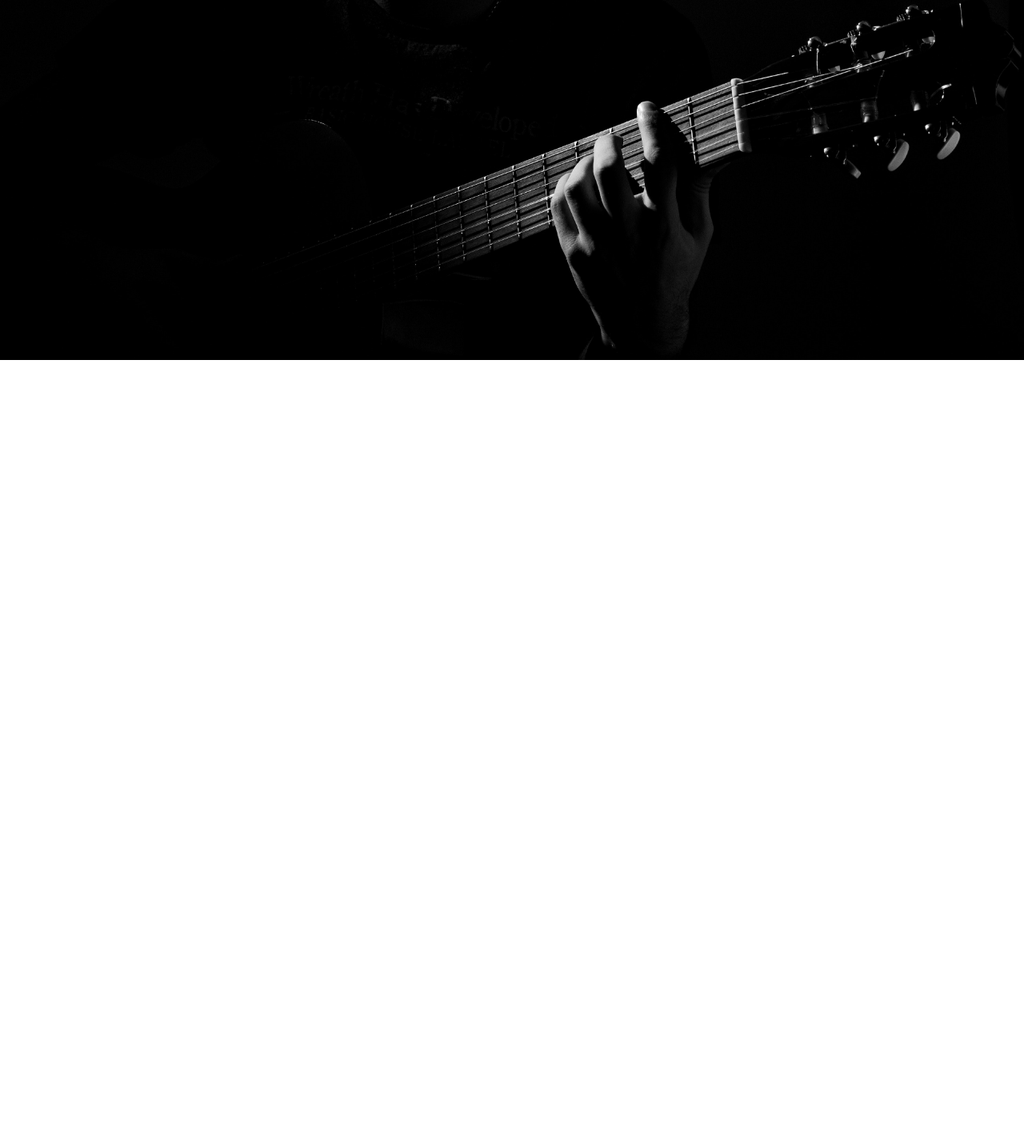
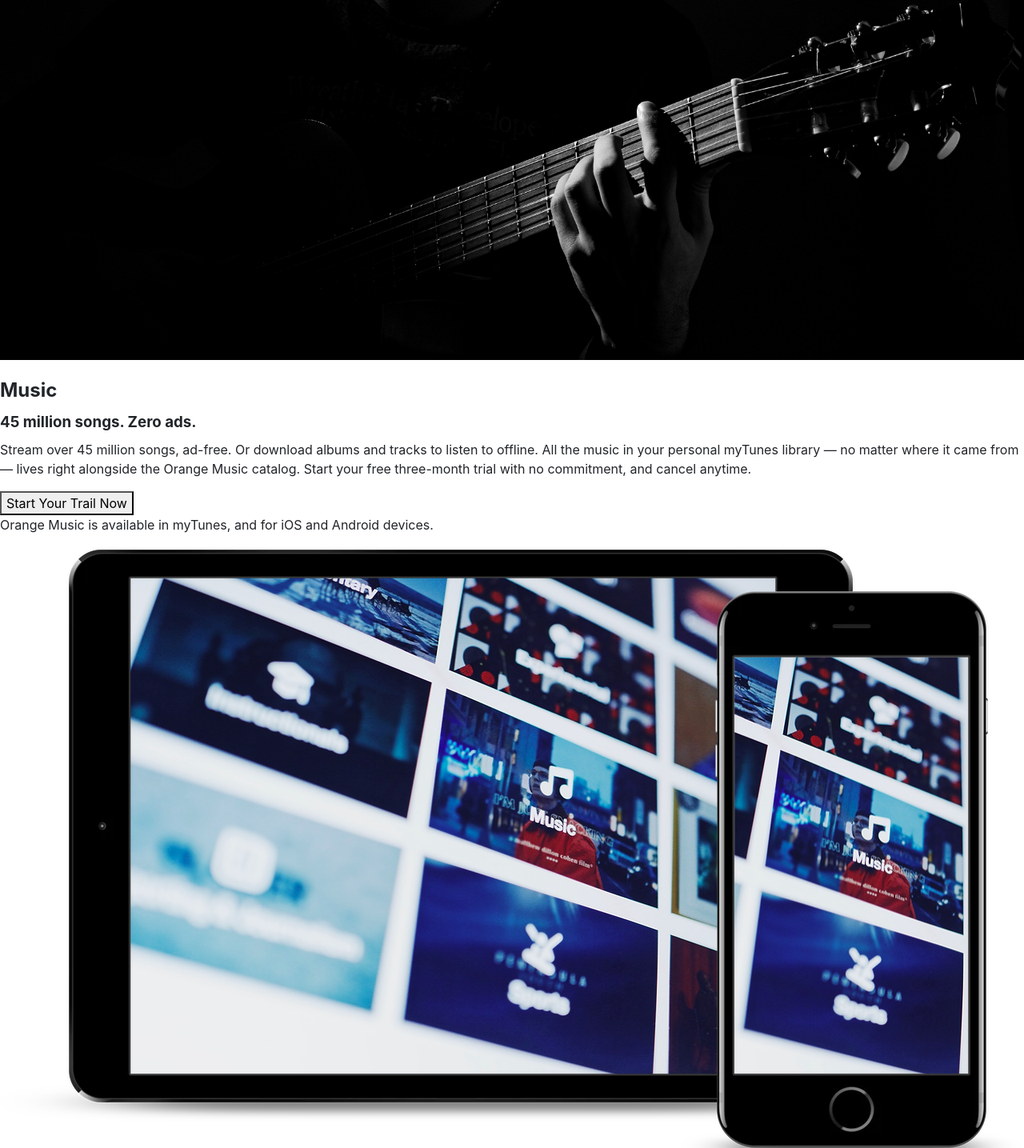
Before and after one commit to MostafaSalama/simple-myTunes-landing-page, a website with bundled scripts: page src/index.html in a window 1280 px wide. Shown: the part 400-1835 px from the top of the page at 80% size. Before the commit the page ends 870 px from the top, so only its background shows below. Built offline with nearby package versions, Linux system fonts and the light colour scheme.

Commit message:
add simple markup for music section

```diff
--- a/src/index.html
+++ b/src/index.html
@@ -31,6 +31,18 @@
         <h2>Your music, movies, and TV shows take center stage.</h2>
     </header>
 </section>
+<section id="music">
+    <h2>Music</h2>
+    <h3>45 million songs. Zero ads.</h3>
+    <p>Stream over 45 million songs, ad-free. Or download albums and tracks to listen to offline. All the music in your personal myTunes library — no matter where it came from — lives right alongside the Orange Music catalog. Start your free three-month trial with no commitment, and cancel anytime.</p>
+    <div class="btn-container">
+        <button>Start Your Trail Now</button>
+    </div>
+    <p>Orange Music is available in myTunes, and for iOS and Android devices.</p>
+    <div class="image-container">
+        <img src="img/mockup1.png" alt="tablet and iphone with music app"/>
+    </div>
+</section>
 <script>
     function addResponsiveNav() {
             const navList = document.querySelector('.nav-list');
```
Also changed, not shown: src/style/organisms/_music.scss (added).
